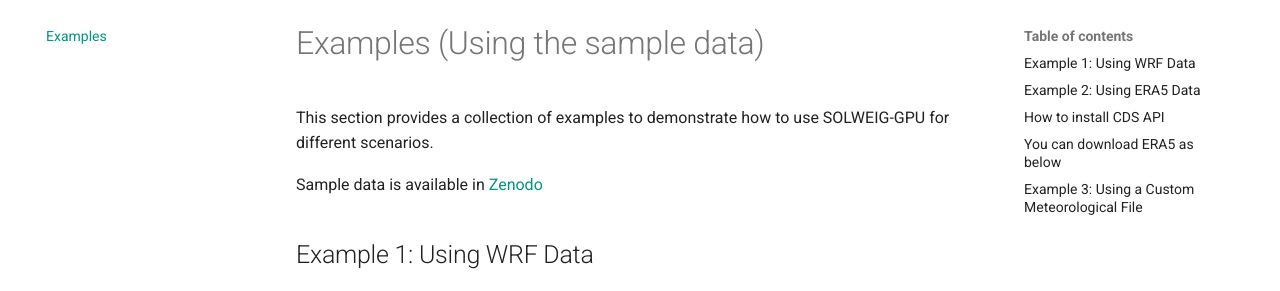
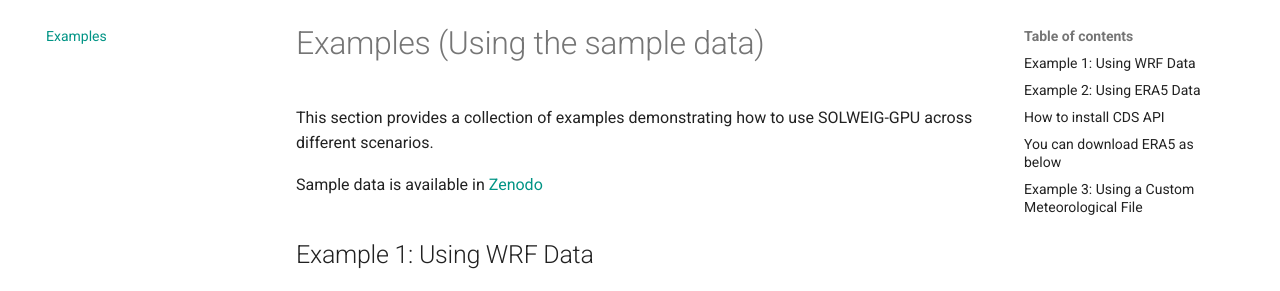
Before and after one commit to nvnsudharsan/SOLWEIG-GPU, an MkDocs documentation site: the page built from docs/examples.md, in a window 1280 px wide and 900 px high. Shown: the part 123-414 px from the top of the window. Built offline with MkDocs 1.6.1 and Material for MkDocs 9.7.7, drawn with Linux system fonts in a browser that asks for light colours; comment, search, counter and statistics services are not loaded; the version menu is left out.

Commit message:
Update wording for clarity in examples section

```diff
--- a/docs/examples.md
+++ b/docs/examples.md
@@ -1,6 +1,6 @@
 # Examples (Using the sample data)
 
-This section provides a collection of examples to demonstrate how to use SOLWEIG-GPU for different scenarios.
+This section provides a collection of examples demonstrating how to use SOLWEIG-GPU across different scenarios.
 
 Sample data is available in [Zenodo](https://zenodo.org/records/18561860)
 
```
